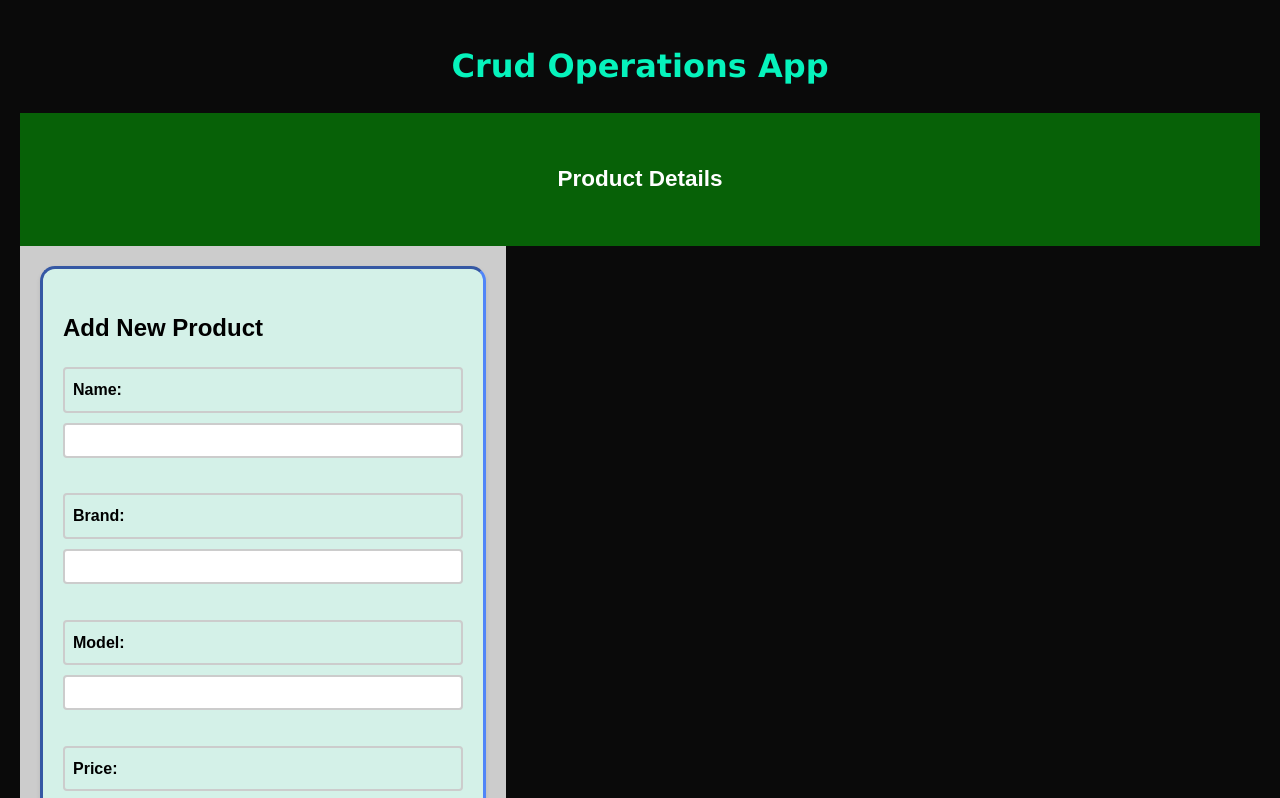
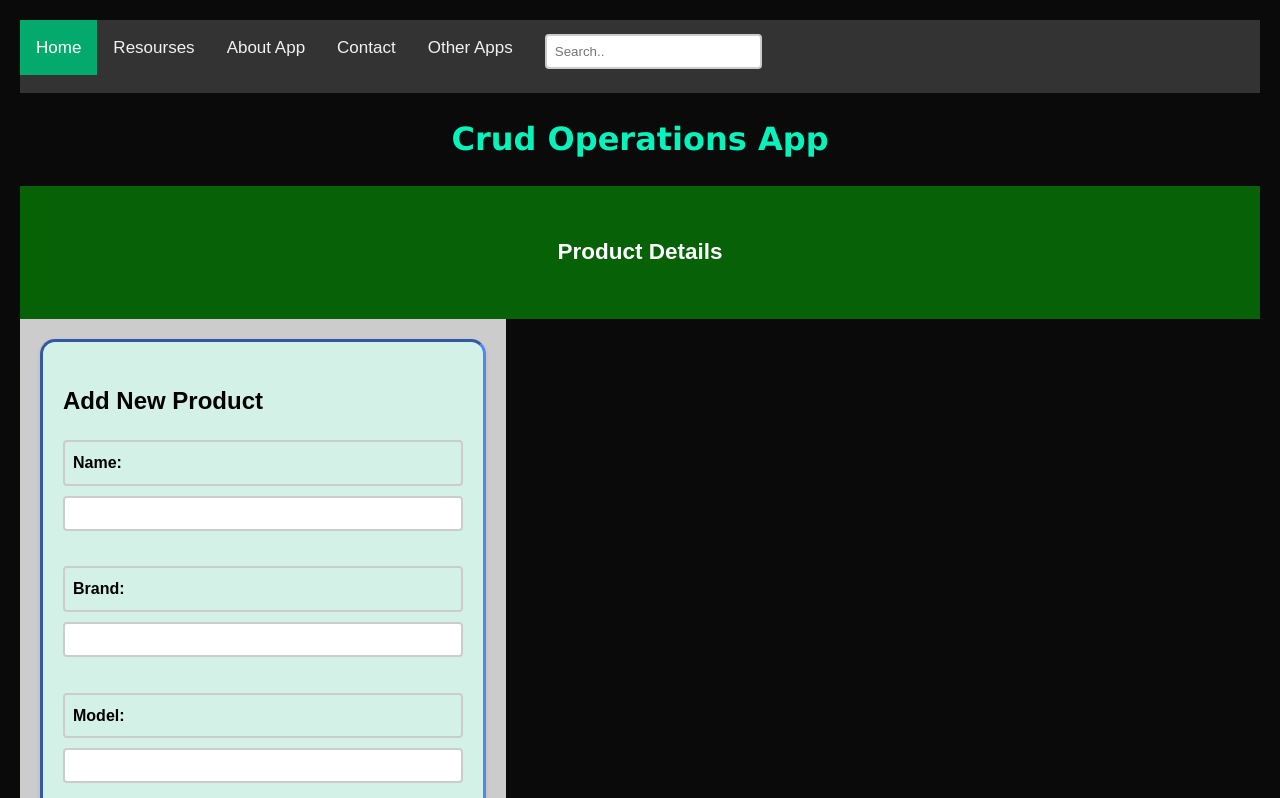
Before and after one commit to KamranRaza786/CRUD-OPERATION, a website: page public/index.html in a window 1280 px wide. Shown: the top 798 px of the page. Drawn offline with nearby package versions, Linux system fonts and the light colour scheme; no server answers.

Commit message:
update navbar

```diff
--- a/public/index.html
+++ b/public/index.html
@@ -10,6 +10,14 @@
 </head>
 
 <body class="container">
+  <div class="topnav">
+    <a class="active" href="#home">Home</a>
+    <a href="#news">Resourses</a>
+    <a href="#about">About App</a>
+    <a href="#contact">Contact</a>
+    <a href="#apps">Other Apps</a>
+    <a><input type="text" placeholder="Search.."></a>
+  </div>
   <h1>Crud Operations App</h1>
   <header>
     <h2>Product Details</h2>
--- a/static/styles.css
+++ b/static/styles.css
@@ -200,7 +200,7 @@ form {
 #ProductForm {
   max-width: 400px;
   flex: 1;
- }
+}
 header {
   background-color: #076107;
   padding: 30px;
@@ -220,3 +220,25 @@ section::after {
   display: table;
   clear: both;
 }
+.topnav {
+  background-color: #333;
+  overflow: hidden;
+}
+.topnav a {
+  float: left;
+  color: #f2f2f2;
+  text-align: center;
+  padding: 14px 16px;
+  text-decoration: none;
+  font-size: 17px;
+}
+
+.topnav a:hover {
+  background-color: #ddd;
+  color: black;
+}
+
+.topnav a.active {
+  background-color: #04aa6d;
+  color: white;
+}
```
